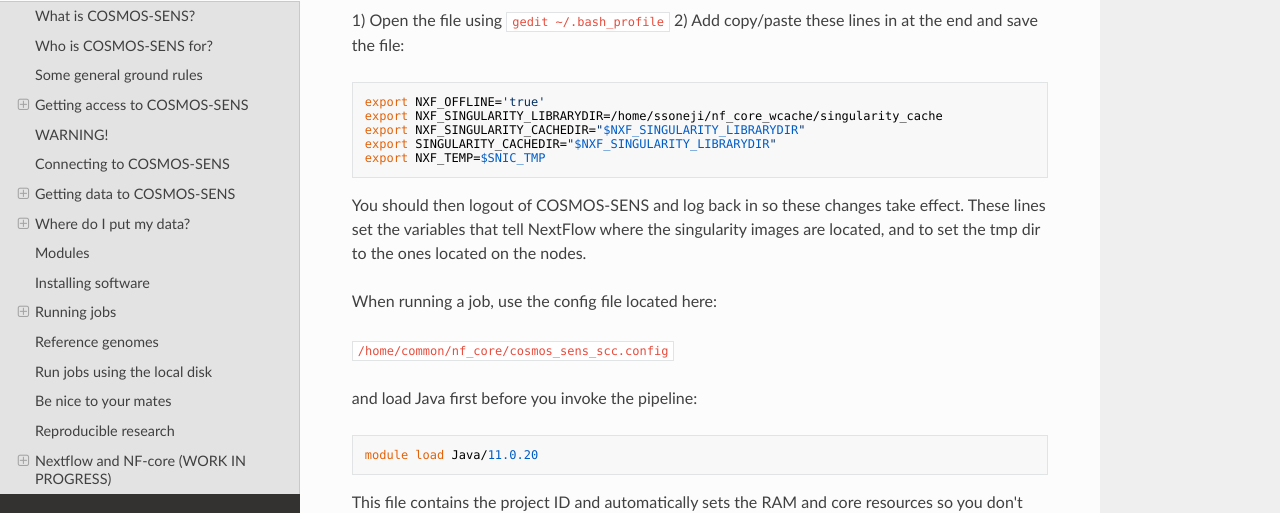
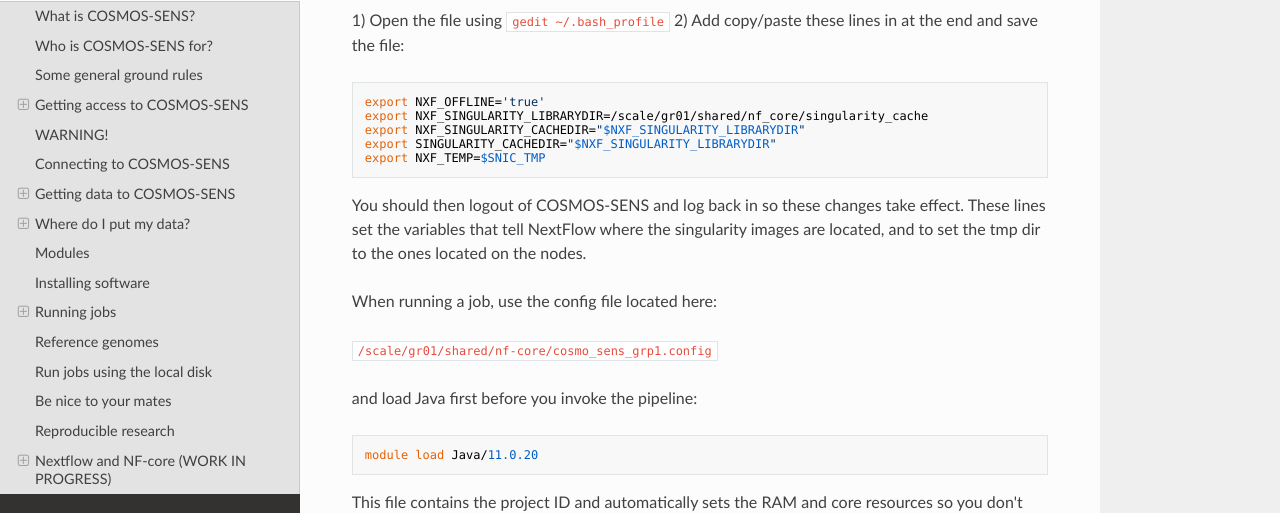
Before and after one commit to sccbioinformatics/SCC_CSENS_docs, an MkDocs documentation site: the page built from docs/index.md, in a window 1280 px wide and 900 px high, scrolled down 8864 px. Shown: the part 151-664 px from the top of the window. Built offline with MkDocs 1.6.1, drawn with Linux system fonts in a browser that asks for light colours; nearby versions of some CDN libraries.

Commit message:
correct nextflow

````diff
--- a/docs/index.md
+++ b/docs/index.md
@@ -313,7 +313,7 @@
 
 ```
 export NXF_OFFLINE='true'
-export NXF_SINGULARITY_LIBRARYDIR=/home/ssoneji/nf_core_wcache/singularity_cache
+export NXF_SINGULARITY_LIBRARYDIR=/scale/gr01/shared/nf_core/singularity_cache
 export NXF_SINGULARITY_CACHEDIR="$NXF_SINGULARITY_LIBRARYDIR"
 export SINGULARITY_CACHEDIR="$NXF_SINGULARITY_LIBRARYDIR"
 export NXF_TEMP=$SNIC_TMP
@@ -323,7 +323,7 @@
 
 When running a job, use the config file located here:
 
-`/home/common/nf_core/cosmos_sens_scc.config`
+`/scale/gr01/shared/nf-core/cosmo_sens_grp1.config`
 
 and load Java first before you invoke the pipeline:
 
````
